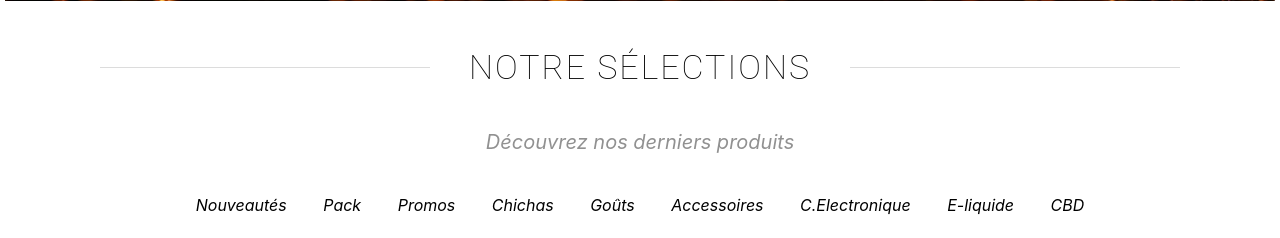
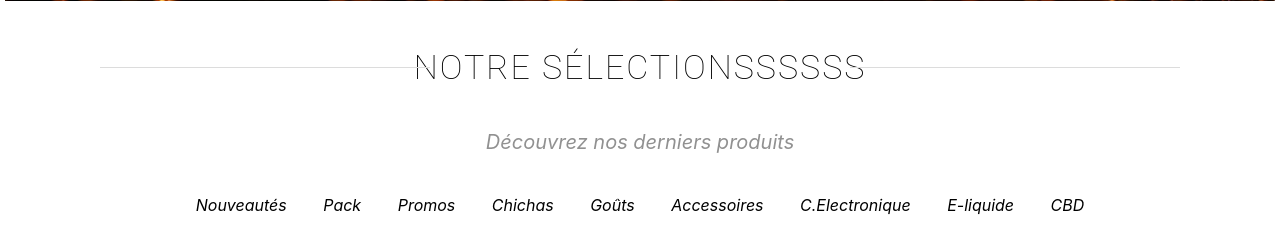
Before and after one commit to bblancho/narguifive, a Symfony app: template templates/home/index.html.twig in a window 1280 px wide; the page is wider, and only the part inside the window is pictured. Shown: the part 786-1024 px from the top of that part. Run offline with Twig, Linux system fonts and the light colour scheme; the template is opened without the code that fills it, so the values that code supplies are empty; some libraries are stand-ins or nearby versions.

Commit message:
modif test

```diff
--- a/templates/home/index.html.twig
+++ b/templates/home/index.html.twig
@@ -11,7 +11,7 @@
 	<div class="container">
 		<div class="title-block">
 			<h1 class="text-center title-custom">
-				Notre sélections
+				Notre sélectionssssss
 			</h1>
 		</div>
 
```
